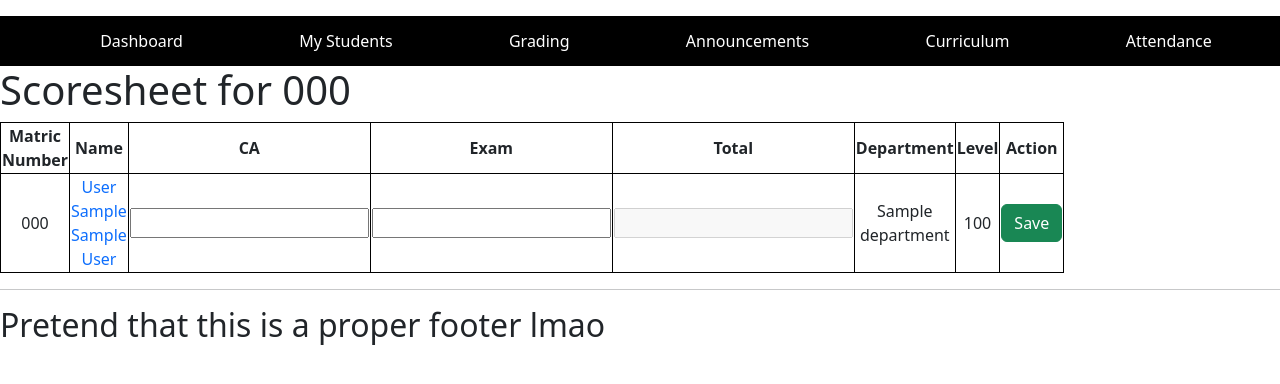
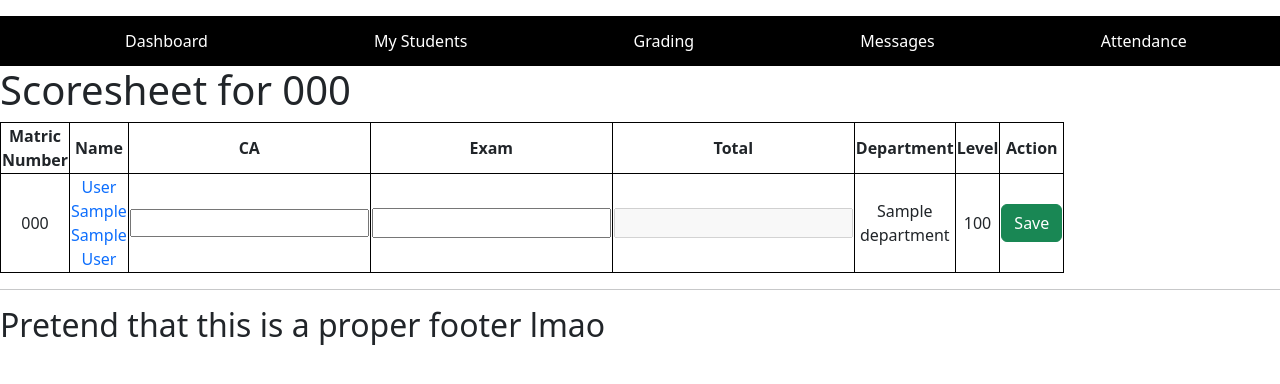
Before and after one commit to MickeyObas/django-school-management, a Django app: page /grading/record/000 in a window 1280 px wide. Shown: the part 80-464 px from the top of the page. Run offline with Django 4.2, Linux system fonts and the light colour scheme; tables that the repository leaves empty hold one stand-in row (values such as "Sample post"); some libraries are stand-ins or nearby versions.

Commit message:
new slate

```diff
--- a/grading/templates/grading/course_grading_input.html
+++ b/grading/templates/grading/course_grading_input.html
@@ -21,7 +21,7 @@
         {% for student_course_grade in student.coursegrade_set.all %}
         {% if student_course_grade.course.title == course.title %}
         {% if student_course_grade.is_default %}
-        <td><input type="number" name="" class="caScore" ></td>
+        <td><input style="height: 100%; text-align: right" type="number" name="" class="caScore" ></td>
         <td><input type="number" name="" class="examScore"></td>
         <td><input type="number" name="" class="totalScore" disabled></td>
         {% else %}
@@ -76,6 +76,7 @@
         const url = "{% url 'save_student_course_grade' %}"
 
         button.addEventListener('click', (e) => {
+            // TODO Disable save function after score has been uploded and set button to pending
             e.preventDefault();
             const row = e.target.closest('tr');
             const matricNumber = row.dataset.studentId === button.dataset.matricnumber ? row.dataset.studentId : null
--- a/messaging/urls.py
+++ b/messaging/urls.py
@@ -4,5 +4,5 @@ from . import views
 
 urlpatterns = [
     path('', views.index_messages, name='index_messages'),
-    path('<int:pk>', views.view_message, name='view_message')
+    path('message/<int:pk>', views.view_message, name='view_message')
 ]
--- a/pages/templates/pages/index_messages.html
+++ b/pages/templates/pages/index_messages.html
@@ -6,7 +6,7 @@
 {% for message in messages %}
 <div class="messageBox">
     <h3><a href="{% url 'view_message' message.id %}">{{message.title}}</a></h3>
-    <p>{{message.body}}</p>
+    <p>{{message.body|truncatewords:15}}</p>
     <small>{{message.timestamp|timesince}} ago</small>
     <br />
 </div>
--- a/profiles/templates/profiles/student_profile_view.html
+++ b/profiles/templates/profiles/student_profile_view.html
@@ -15,5 +15,7 @@
     <p>Current level: {{student.level}}</p>
     <p>Department: {{student.department}}</p>
     <p>Email Address: {{student.user.email}}</p>
+    <br>
+    <p style="font-weight: bold;">Send {{student.user.last_name}} {{student.user.first_name}} a <span><a href="">message</a>.</span></p>
 
 {% endblock content %}
--- a/templates/partials/menu.html
+++ b/templates/partials/menu.html
@@ -15,8 +15,7 @@
         <li><a href="{% url 'dashboard' %}">Dashboard</a></li>
         <li><a href="{% url 'index_students' %}">My Students</a></li>
         <li><a href="{% url 'index_grading' %}">Grading</a></li>
-        <li><a href="">Announcements</a></li>
-        <li><a href="">Curriculum</a></li>
+        <li><a href="{% url 'index_messages' %}">Messages</a></li>
         <li><a href="">Attendance</a></li>
     </ul>
 </div>
```
